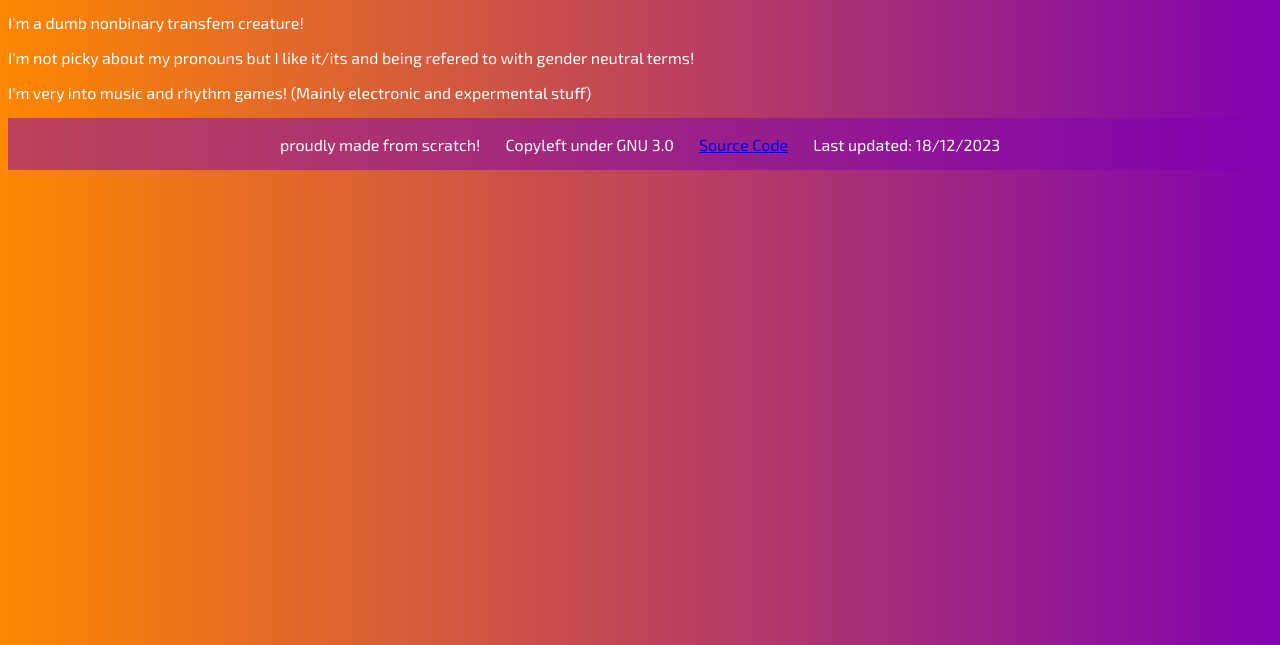
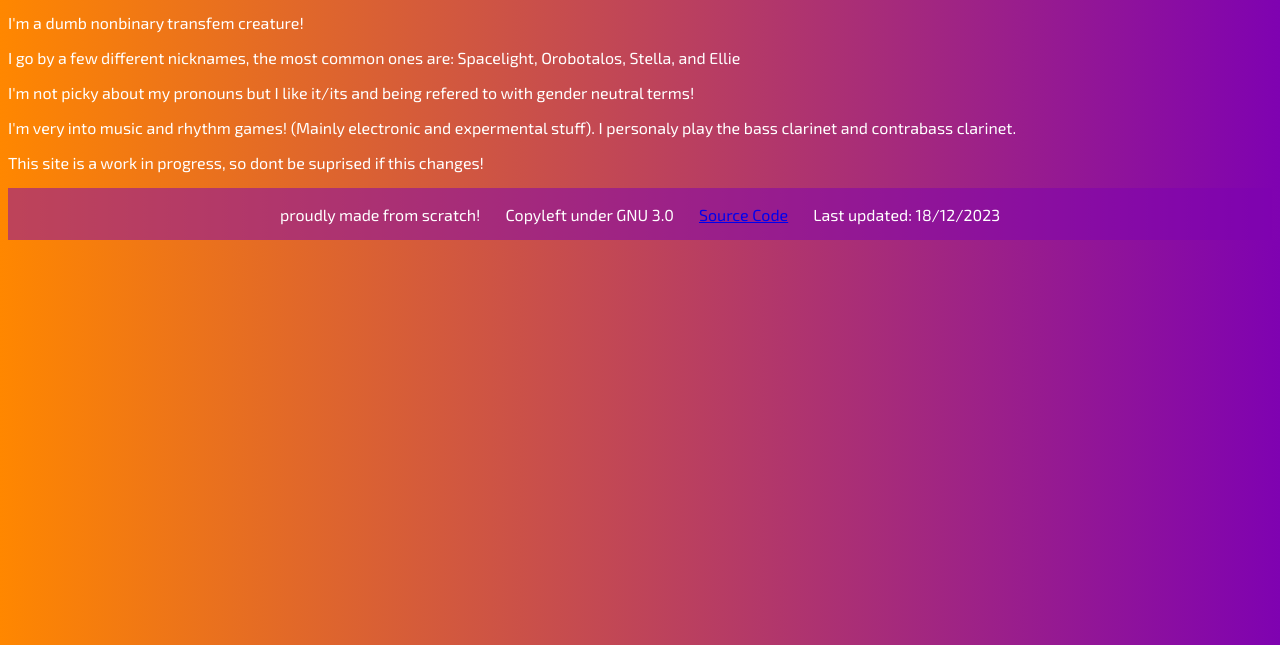
Before and after one commit to Nerohybrid/Elh.gay-Source-Code, a plain HTML site: page idk/aboutme.html in a window 1280 px wide. Shown: the part 155-800 px from the top of the page. Drawn offline with Linux system fonts and the light colour scheme.

Commit message:
updated about me

```diff
--- a/idk/aboutme.html
+++ b/idk/aboutme.html
@@ -22,8 +22,11 @@
         <div class="aboutme">
         <p>Hi, i'm Stellaluna!</p>
             <p>I'm a dumb nonbinary transfem creature!</p>
+            <p>I go by a few different nicknames, the most common ones are: Spacelight, Orobotalos, Stella, and Ellie</p>
             <p>I'm not picky about my pronouns but I like it/its and being refered to with gender neutral terms!</p>
-            <p>I'm very into music and rhythm games! (Mainly electronic and expermental stuff)</p>
+            <p>I'm very into music and rhythm games! (Mainly electronic and expermental stuff). I personaly play the bass clarinet and contrabass clarinet.</p>
+            <p>This site is a work in progress, so dont be suprised if this changes!</p>
+
 
     </div>
     <footer>
```
Also changed, not shown: idk/index.html (+1 -1 lines).
